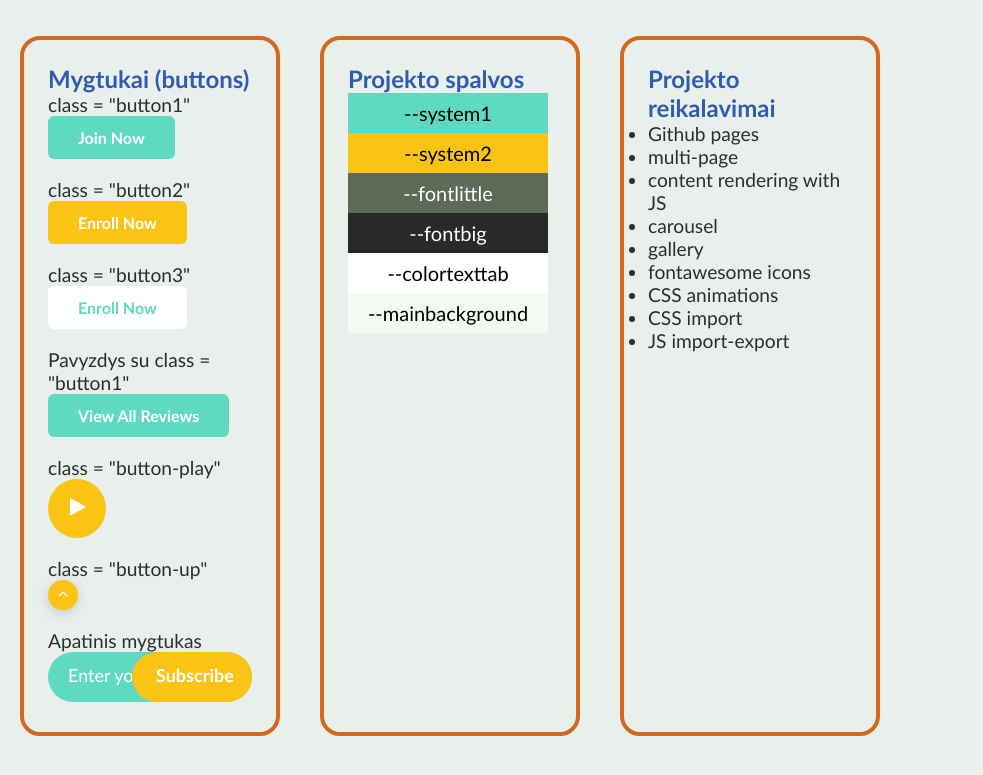
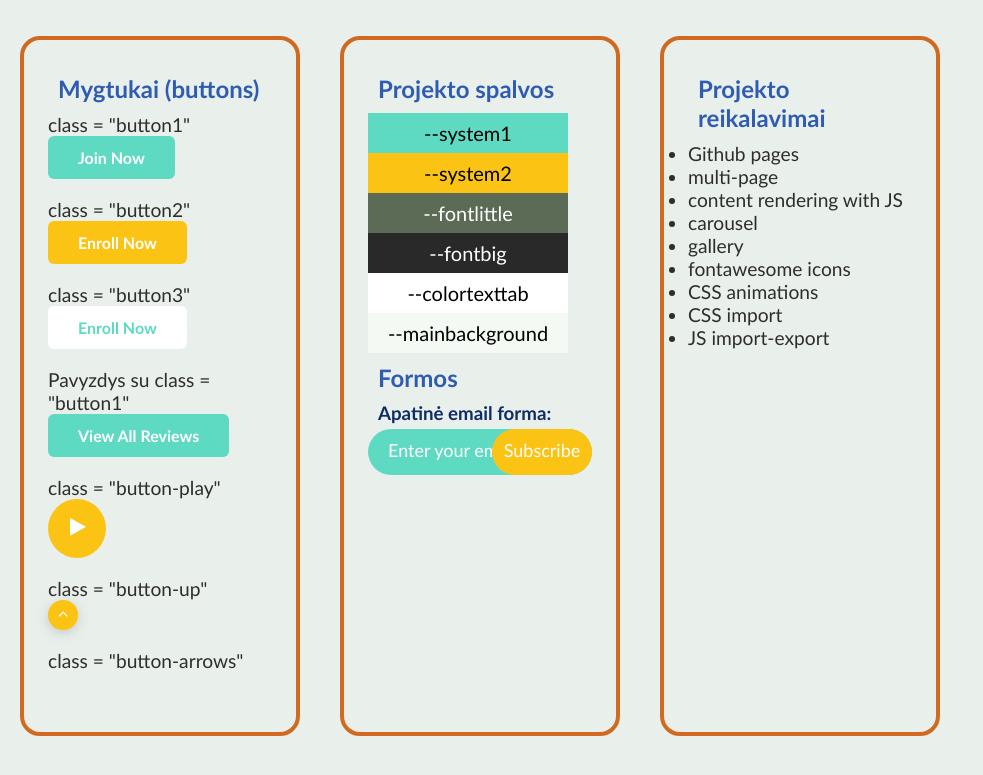
Before and after one commit to Algis1978/30-DOKLand-test, a website: page index.html in a window 1280 px wide. Shown: the part 87-862 px from the top of the page, without its empty margins (0-983 px from the left). Drawn offline with Linux system fonts and the light colour scheme.

Commit message:
forms.css add

```diff
--- a/css/components/button.css
+++ b/css/components/button.css
@@ -123,49 +123,3 @@
 /* ___________________________________ */
 .button-arrows {
 }
-/* ___________________________________ */
-.button-bottom1 {
-  width: 100%;
-  height: 50px;
-  background-color: var(--system1);
-  border-radius: 30px;
-  display: inline-block;
-  position: relative;
-}
-.button-bottom1 p {
-  color: var(--colortexttab);
-  font-size: large;
-  padding: 12px 0px 8px 20px;
-}
-.button-bottom2 {
-  width: 120px;
-  height: 50px;
-  background-color: var(--system2);
-  border-radius: 30px;
-  display: inline-block;
-  position: absolute;
-  right: 0px;
-  top: 0px;
-}
-.button-bottom2 p {
-  padding: 12px 0px 8px 24px;
-}
-.button-bottom2 a {
-  color: var(--colortexttab);
-  font-size: large;
-  font-weight: bolder;
-  text-decoration: none;
-}
-.button-bottom2 a:hover {
-  animation-name: button-bottom2;
-  animation-duration: 800ms;
-  animation-fill-mode: forwards;
-}
-@keyframes button-bottom2 {
-  0% {
-    color: var(--colortexttab);
-  }
-  100% {
-    color: var(--fontbig);
-  }
-}
--- /dev/null
+++ b/css/components/forms.css
@@ -0,0 +1,47 @@
+/* BOTTOM-FORM */
+.bottom-form {
+  width: 100%;
+  display: inline-block;
+  position: relative;
+}
+.email-bottom {
+  width: 100%;
+  height: 46px;
+  border: none;
+  outline: none;
+  border-radius: 30px;
+  background-color: var(--system1);
+  font-size: large;
+  color: var(--colortexttab);
+  padding: 0px 0px 4px 20px;
+  display: inline-block;
+}
+.email-bottom::placeholder {
+  color: var(--colortexttab);
+}
+.bottom-subscribe {
+  width: 100px;
+  height: 46px;
+  border: none;
+  border-radius: 30px;
+  background-color: var(--system2);
+  font-size: large;
+  color: var(--colortexttab);
+  padding: 0px 0px 4px 0px;
+  display: inline-block;
+  position: absolute;
+  right: 0px;
+}
+.bottom-subscribe:hover {
+  animation-name: bottom-subscribe;
+  animation-duration: 800ms;
+  animation-fill-mode: forwards;
+}
+@keyframes bottom-subscribe {
+  0% {
+    color: var(--colortexttab);
+  }
+  100% {
+    color: var(--fontbig);
+  }
+}
--- a/css/home.css
+++ b/css/home.css
@@ -11,6 +11,7 @@
 @import "./components/footer.css";
 @import "./components/header.css";
 @import "./components/uzsklanda.css";
+@import "./components/forms.css";
 
 /* CUSTOM PAGE STYLE BELOW THIS COMMENT LINE */
 main {
--- a/index.html
+++ b/index.html
@@ -12,7 +12,7 @@
         .column {
             display:inline-block;
             float: left;
-            width: 260px;
+            width: 280px;
             height: 700px;
             margin:20px;
             border: 4px solid chocolate;
@@ -34,6 +34,11 @@
         }
         h2 {
             color: rgb(47, 92, 177);
+            padding: 10px;
+        }
+        h3 {
+            color: rgb(15, 45, 100);
+            padding: 0px 0px 5px 10px;
         }
         p, li {
             font-size: larger;
@@ -59,11 +64,7 @@
         <p>Pavyzdys su class = "button1" </p><a href="#" class="button1">View All Reviews</a></p><br>
         <p>class = "button-play" </p><a href="#" class="button-play"><i class="fa fa-play" aria-hidden="true"></i></a></p><br>
         <p>class = "button-up" </p><a href="#" class="button-up"><i class="fa fa-angle-up" aria-hidden="true"></i></a></p><br>
-        <p>Apatinis mygtukas</p>
-        <div class="button-bottom1">
-            <p>Enter your email</p>
-            <div class="button-bottom2"><p><a href="#">Subscribe</a></p></div>
-        </div>
+        <p>class = "button-arrows"</p>
         </div>
 
 
@@ -75,6 +76,12 @@
                 <div class="spalvos" style="background-color: var(--fontbig); color: white">--fontbig</div>
                 <div class="spalvos" style="background-color: var(--colortexttab)">--colortexttab</div>
                 <div class="spalvos" style="background-color: var(--mainbackground)">--mainbackground</div>
+            <h2>Formos</h2>
+            <h3>Apatinė email forma:</h3>
+                <form action="" class="bottom-form">
+                    <input type="email" name="email-bottom" class="email-bottom" placeholder="Enter your email" id="">
+                    <input type="submit" value="Subscribe" class="bottom-subscribe">
+                </form>
         </div>
 
         <div class="column">
```
Lines whose indentation alone changed are shown as unchanged.
